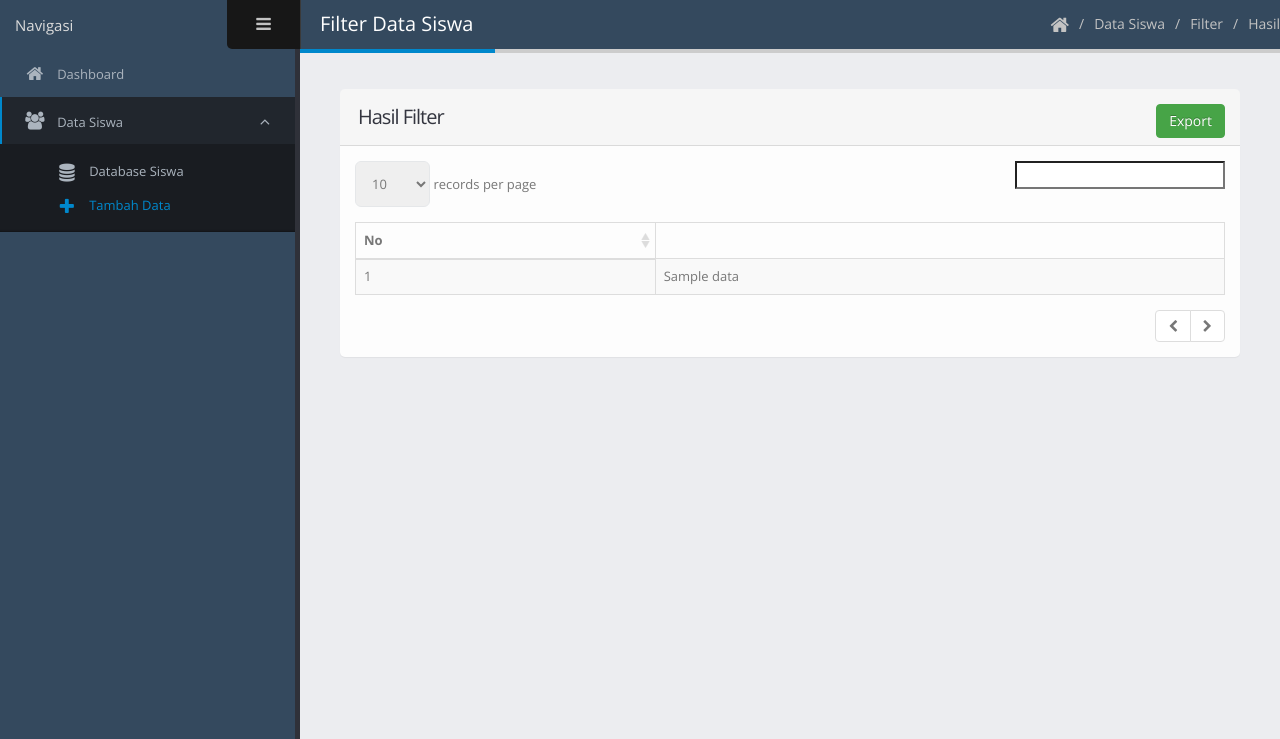
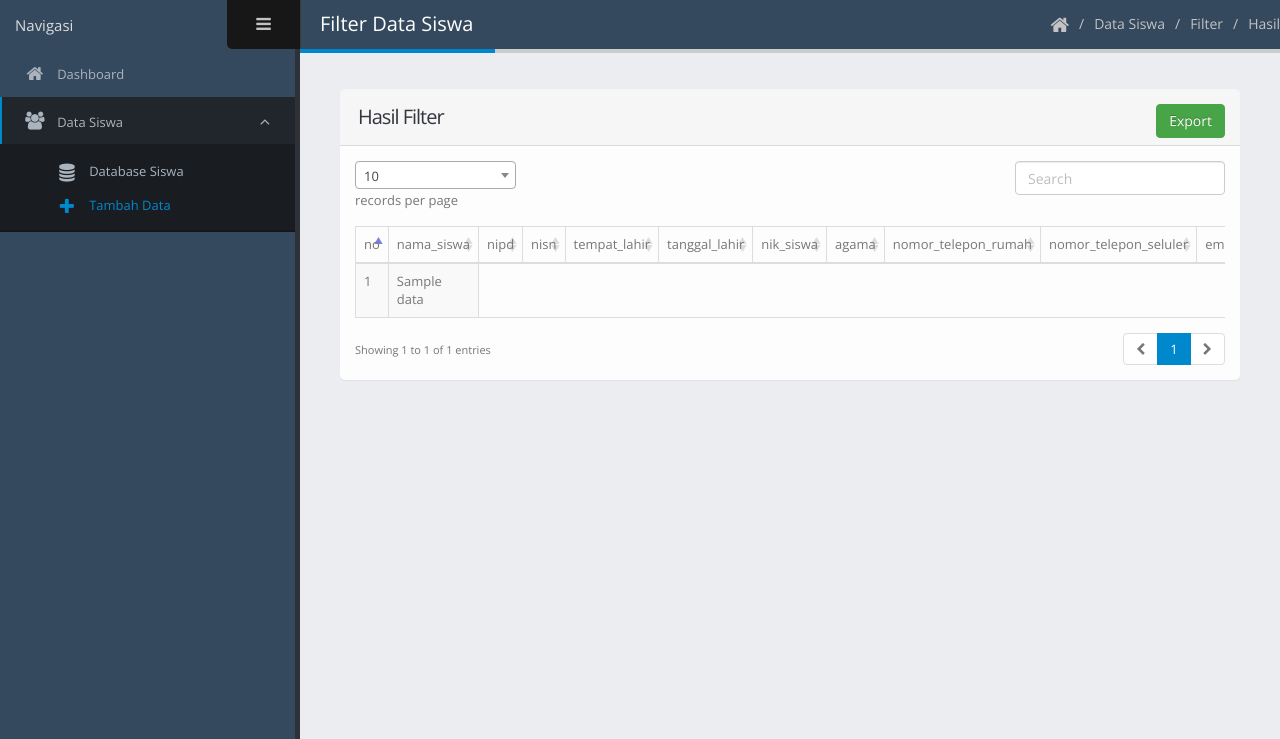
Before and after one commit to AvindaAlamsyah/padas, a CodeIgniter app: the page made by application/views/admin/filter_result.php in a window 1280 px wide. Shown: the part 61-800 px from the top of the page. Run offline with CodeIgniter, Linux system fonts and the light colour scheme; tables that the repository leaves empty or names only in its code hold one stand-in row (values such as "Sample post"); the template is opened without the code that fills it: most values are stand-ins (such as "Sample title", 1, 10 or a date in 2020); data that the repository does not hold is empty.

Commit message:
fix datatable

```diff
--- a/application/views/admin/filter_result.php
+++ b/application/views/admin/filter_result.php
@@ -87,81 +87,81 @@
                         <h2 class="panel-title">Hasil Filter</h2>
                     </header>
                     <div class="panel-body">
-                        <div class="table-responsive">
                         <table class="table table-bordered table-striped mb-none" id="datatable-filter-result">
                             <thead>
                                 <tr>
-                                        <th>No</th>
-                                        <th>nama_siswa</th>
-                                        <th>nipd</th>
-                                        <th>nisn</th>
-                                        <th>tempat_lahir</th>
-                                        <th>tanggal_lahir</th>
-                                        <th>nik_siswa</th>
-                                        <th>agama</th>
-                                        <th>nomor_telepon_rumah</th>
-                                        <th>nomor_telepon_seluler</th>
-                                        <th>email</th>
-                                        <th>rombel</th>
-                                        <th>nomor_registrasi_akta_lahir</th>
-                                        <th>anak_ke</th>
-                                        <th>nomor_kk</th>
-                                        <th>berat_badan_kg</th>
-                                        <th>tinggi_badan_cm</th>
-                                        <th>lingkar_kepala_cm</th>
-                                        <th>jumlah_saudara_kandung</th>
-                                        <th>jarak_tempat_tinggal_ke_sekolah_km</th>
-                                        <th>gender</th>
-                                        <th>moda_transportasi</th>
-                                        <th>tempat_tinggal</th>
-                                        <th>nomor_skhun</th>
-                                        <th>nomor_peserta_ujian</th>
-                                        <th>no_seri_ijazah</th>
-                                        <th>asal_sekolah</th>
-                                        <th>kompetensi_keahlian</th>
-                                        <th>detail_alamat</th>
-                                        <th>rt</th>
-                                        <th>rw</th>
-                                        <th>dusun</th>
-                                        <th>kode_pos</th>
-                                        <th>lintang</th>
-                                        <th>bujur</th>
-                                        <th>desa</th>
-                                        <th>kecamatan</th>
-                                        <th>kabupaten</th>
-                                        <th>provinsi</th>
-                                        <th>nama_ayah</th>
-                                        <th>tahun_lahir_ayah</th>
-                                        <th>nik_ayah</th>
-                                        <th>pendidikan_ayah</th>
-                                        <th>pekerjaan_ayah</th>
-                                        <th>penghasilan_ayah</th>
-                                        <th>nama_ibu</th>
-                                        <th>tahun_lahir_ibu</th>
-                                        <th>nik_ibu</th>
-                                        <th>pendidikan_ibu</th>
-                                        <th>pekerjaan_ibu</th>
-                                        <th>penghasilan_ibu</th>
-                                        <th>nama_wali</th>
-                                        <th>nik_wali</th>
-                                        <th>pendidikan_wali</th>
-                                        <th>pekerjaan_wali</th>
-                                        <th>penghasilan_wali</th>
-                                        <th>nomor_kks</th>
-                                        <th>id_kip</th>
-                                        <th>nomor_kip</th>
-                                        <th>nama_tertera_kip</th>
-                                        <th>id_pkh</th>
-                                        <th>nomor_pkh</th>
-                                        <th>id_kps</th>
-                                        <th>nomor_kps</th>
-                                        <th>id_pip</th>
-                                        <th>nomor_rekening</th>
-                                        <th>rekening_atas_nama</th>
-                                        <th>alasan_layak_pip</th>
-                                        <th>bank</th>
-                                        <th>berkebutuhan_khusus_siswa</th>
-                                    <tr>
+                                    <td>no</td>
+                                    <td>nama_siswa</td>
+                                    <td>nipd</td>
+                                    <td>nisn</td>
+                                    <td>tempat_lahir</td>
+                                    <td>tanggal_lahir</td>
+                                    <td>nik_siswa</td>
+                                    <td>agama</td>
+                                    <td>nomor_telepon_rumah</td>
+                                    <td>nomor_telepon_seluler</td>
+                                    <td>email</td>
+                                    <td>rombel</td>
+                                    <td>nomor_registrasi_akta_lahir</td>
+                                    <td>anak_ke</td>
+                                    <td>nomor_kk</td>
+                                    <td>berat_badan_kg</td>
+                                    <td>tinggi_badan_cm</td>
+                                    <td>lingkar_kepala_cm</td>
+                                    <td>jumlah_saudara_kandung</td>
+                                    <td>jarak_tempat_tinggal_ke_sekolah_km</td>
+                                    <td>gender</td>
+                                    <td>moda_transportasi</td>
+                                    <td>tempat_tinggal</td>
+                                    <td>nomor_skhun</td>
+                                    <td>nomor_peserta_ujian</td>
+                                    <td>no_seri_ijazah</td>
+                                    <td>asal_sekolah</td>
+                                    <td>kompetensi_keahlian</td>
+                                    <td>detail_alamat</td>
+                                    <td>rt</td>
+                                    <td>rw</td>
+                                    <td>dusun</td>
+                                    <td>kode_pos</td>
+                                    <td>lintang</td>
+                                    <td>bujur</td>
+                                    <td>desa</td>
+                                    <td>kecamatan</td>
+                                    <td>kabupaten</td>
+                                    <td>provinsi</td>
+                                    <td>nama_ayah</td>
+                                    <td>tahun_lahir_ayah</td>
+                                    <td>nik_ayah</td>
+                                    <td>pendidikan_ayah</td>
+                                    <td>pekerjaan_ayah</td>
+                                    <td>penghasilan_ayah</td>
+                                    <td>nama_ibu</td>
+                                    <td>tahun_lahir_ibu</td>
+                                    <td>nik_ibu</td>
+                                    <td>pendidikan_ibu</td>
+                                    <td>pekerjaan_ibu</td>
+                                    <td>penghasilan_ibu</td>
+                                    <td>nama_wali</td>
+                                    <td>tahun_lahir_wali</td>
+                                    <td>nik_wali</td>
+                                    <td>pendidikan_wali</td>
+                                    <td>pekerjaan_wali</td>
+                                    <td>penghasilan_wali</td>
+                                    <td>nomor_kks</td>
+                                    <td>id_kip</td>
+                                    <td>nomor_kip</td>
+                                    <td>nama_tertera_kip</td>
+                                    <td>id_pkh</td>
+                                    <td>nomor_pkh</td>
+                                    <td>id_kps</td>
+                                    <td>nomor_kps</td>
+                                    <td>id_pip</td>
+                                    <td>nomor_rekening</td>
+                                    <td>rekening_atas_nama</td>
+                                    <td>alasan_layak_pip</td>
+                                    <td>bank</td>
+                                    <td>berkebutuhan_khusus_siswa</td>
+                                </tr>
                             </thead>
                             <tbody>
                                 <?php
@@ -177,10 +177,9 @@
                                 } ?>
                             </tbody>
                         </table>
+
                     </div>
-                    </div>
-
-                    </se>
+                </section>
             </section>
         </div>
     </section>
```
Lines whose indentation alone changed are shown as unchanged.
